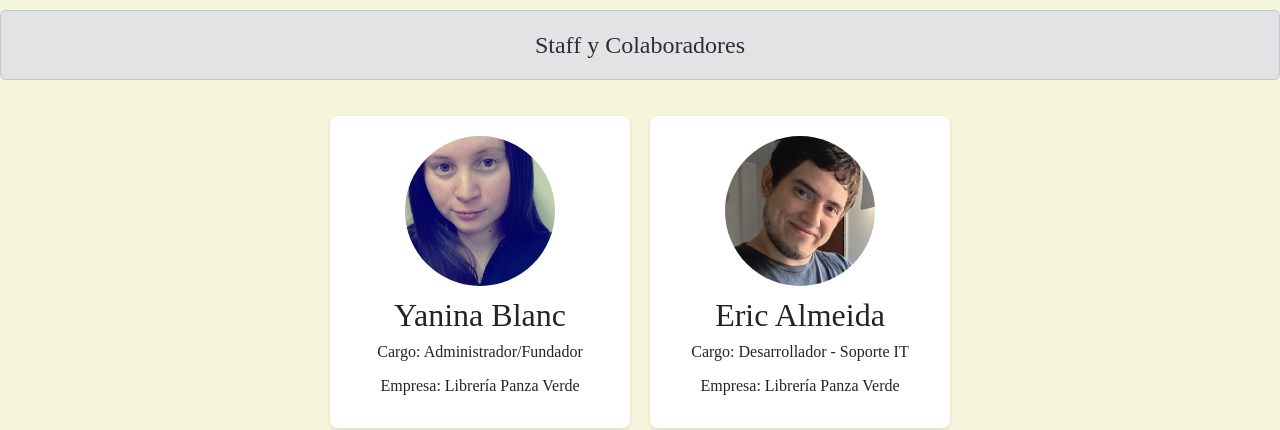
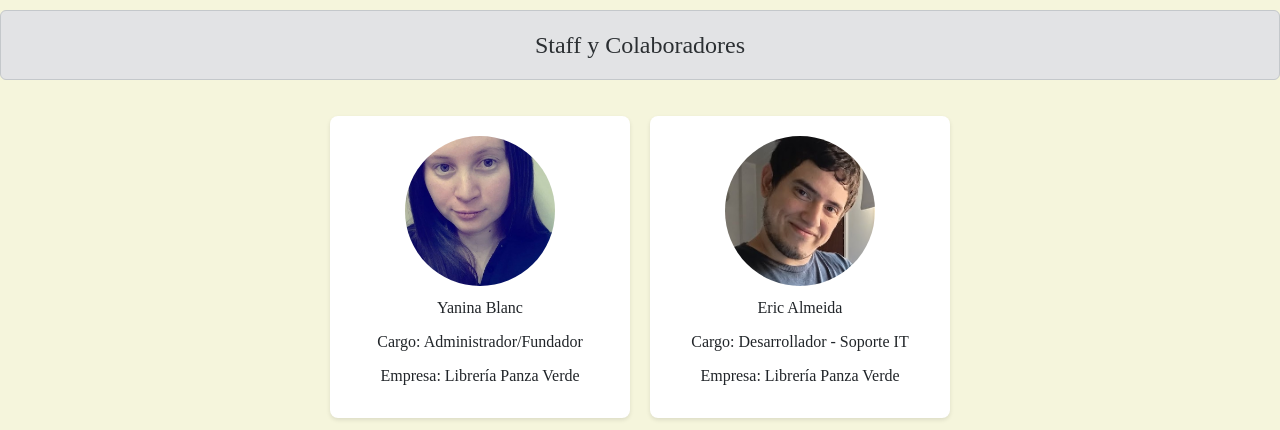
Before and after one commit to emalmeida-rp/lib.panzaverde, a website: page index.html in a window 1280 px wide. Shown: the part 2515-2945 px from the top of the page. Drawn offline with nearby package versions, Linux system fonts and the light colour scheme; a web font is replaced by a local one.

Commit message:
correccion h

```diff
--- a/index.html
+++ b/index.html
@@ -246,13 +246,13 @@
     <article class="team-staff">
         <section class="tarjeta-presentacion">
             <img src="./img/fotoperfil1.jpg" alt="fotoperfil1">
-            <h2>Yanina Blanc</h2>
+            <p>Yanina Blanc</p>
             <p>Cargo: Administrador/Fundador</p>
             <p>Empresa: Librería Panza Verde</p>
         </section>
         <section class="tarjeta-presentacion">
             <img src="./img/fotoperfil2.jpg" alt="fotoperfil2">
-            <h2>Eric Almeida</h2>
+            <p>Eric Almeida</p>
             <p>Cargo: Desarrollador - Soporte IT</p>
             <p>Empresa: Librería Panza Verde</p>
         </section>
```
